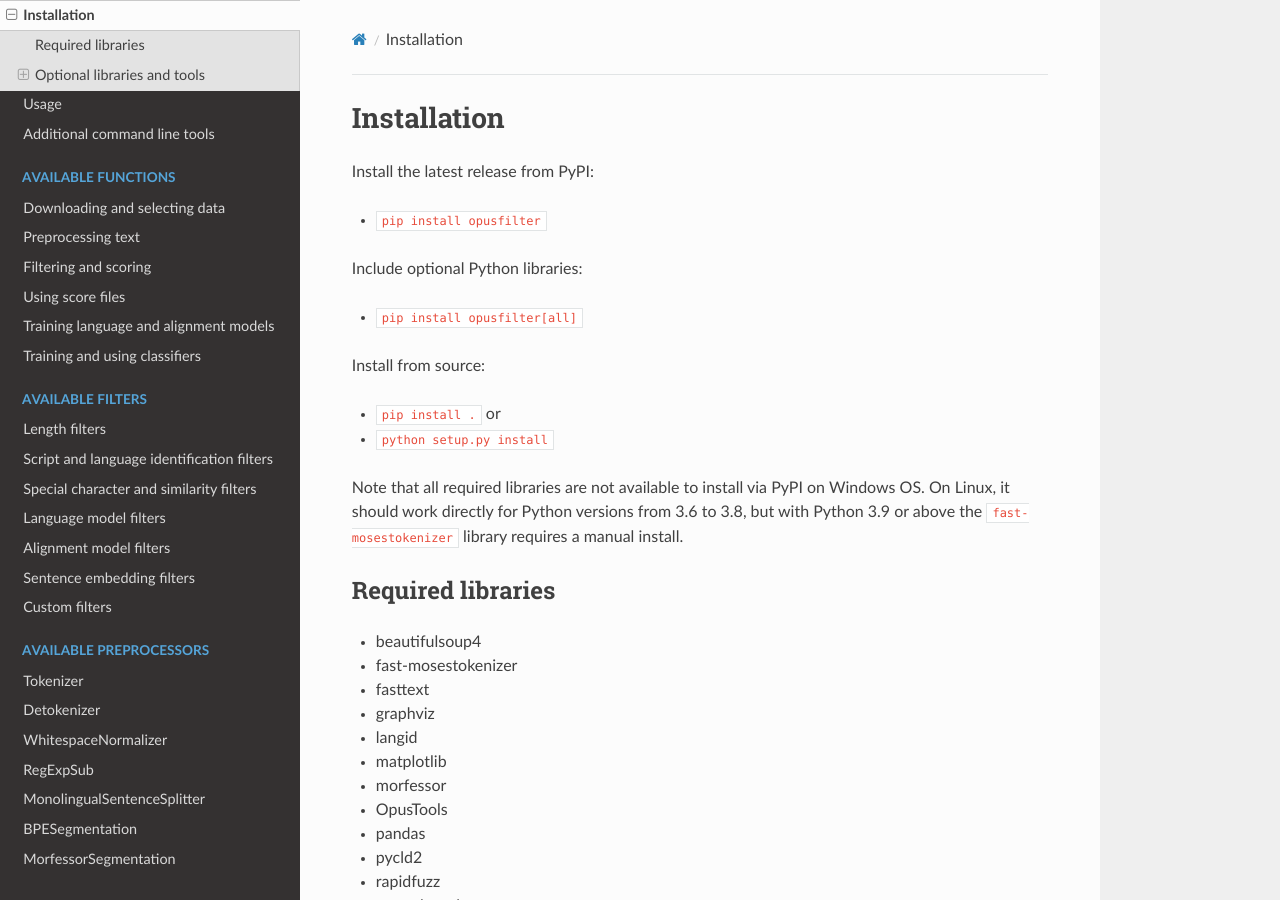
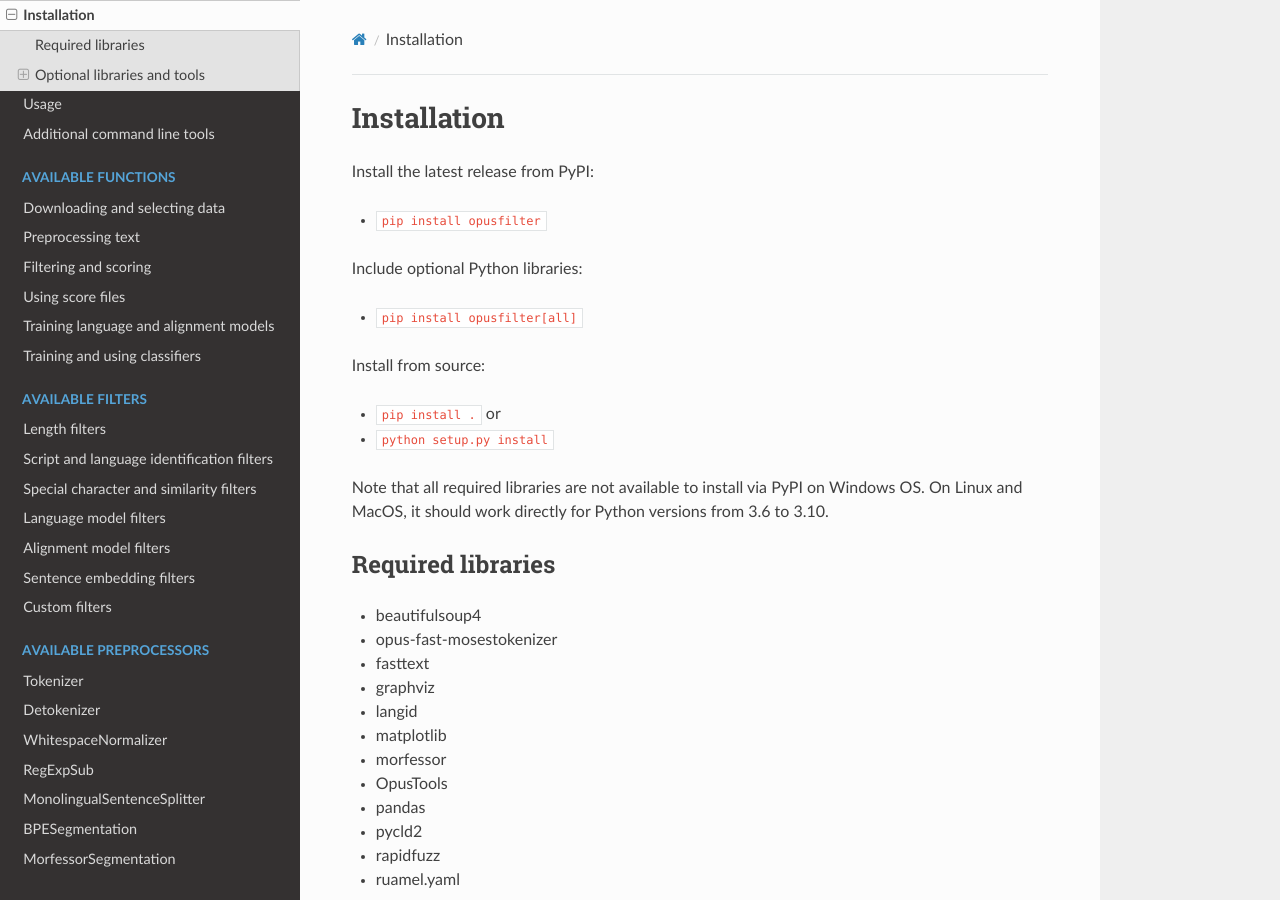
Before and after one commit to Helsinki-NLP/OpusFilter, a Sphinx documentation site: the page built from docs/installation.md, in a window 1280 px wide and 900 px high. Built offline with Sphinx 7.4.7 and the Read the Docs theme 2.0.0, drawn with Linux system fonts in a browser that asks for light colours; the version number could not be read and is left out.

Commit message:
switch to opus-fast-mosestokenizer

```diff
--- a/docs/installation.md
+++ b/docs/installation.md
@@ -11,14 +11,13 @@ Install from source:
 * `python setup.py install`
 
 Note that all required libraries are not available to install via PyPI
-on Windows OS.  On Linux, it should work directly for Python versions
-from 3.6 to 3.8, but with Python 3.9 or above the
-`fast-mosestokenizer` library requires a manual install.
+on Windows OS. On Linux and MacOS, it should work directly for Python
+versions from 3.6 to 3.10.
 
 ## Required libraries
 
 * beautifulsoup4
-* fast-mosestokenizer
+* opus-fast-mosestokenizer
 * fasttext
 * graphviz
 * langid
--- a/requirements.txt
+++ b/requirements.txt
@@ -6,7 +6,7 @@ beautifulsoup4>=4.8.2
 graphviz>=0.16
 langid==1.1.6
 matplotlib>=3.3.0
-fast-mosestokenizer==0.0.8.1
+opus-fast-mosestokenizer==0.0.8.3
 pandas>=1.0.0
 pycld2==0.31
 xxhash==3.2.0
--- a/setup.py
+++ b/setup.py
@@ -12,7 +12,7 @@ install_requires = [
     "langid",
     "matplotlib",
     "morfessor",
-    "fast-mosestokenizer",
+    "opus-fast-mosestokenizer",
     "pandas>=1.0.0",
     "pycld2",
     "xxhash>=3.2.0",
```
Also changed, not shown: README.md (+1 -6 lines), docs/CHANGELOG.md (+1 -0 lines), docs/preprocessors/tokenizer.md (+4 -2 lines), 2 other files.
